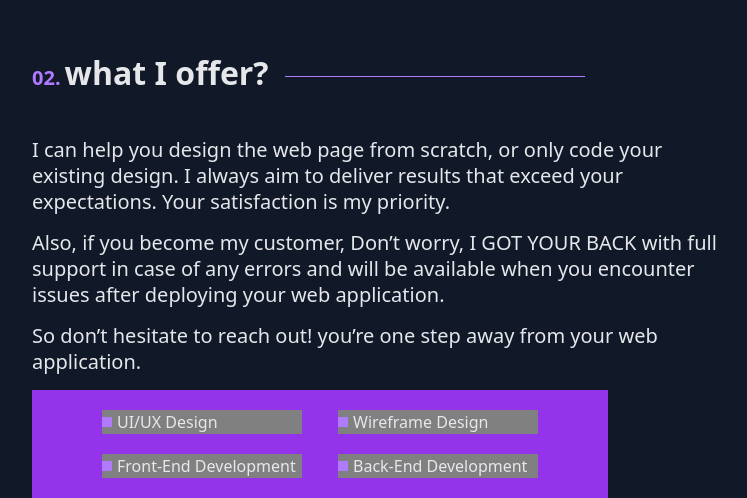
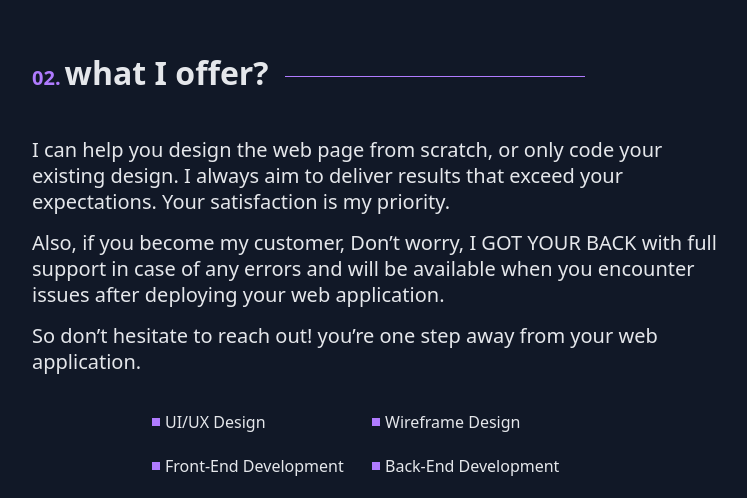
Before and after one commit to xmarya/portfolio.v2, a React (Vite) app: page / in a window 1280 px wide. Shown: the part 2411-2909 px from the top of the page, without its empty margins (32-779 px from the left). Built offline with nearby package versions, Linux system fonts and the light colour scheme.

Commit message:
finished the offers section

```diff
--- a/src/sections/Offer.jsx
+++ b/src/sections/Offer.jsx
@@ -2,18 +2,27 @@ import styled from "styled-components";
 import AnimatedWrapper from "../UI/AnimatedWrapper";
 import { SectionHeading, SectionSubHeading } from "../UI/Headings";
 import { Section } from "../UI/Section";
+import { motion } from "framer-motion";
 
+const services = [
+  { label: "UI/UX Design" },
+  { label: "Wireframe Design" },
+  { label: "Front-end Development" },
+  { label: "Back-end Development" },
+];
 
-const OffersList = styled.ul`
+const OffersList = styled(motion.ul)`
+  width: 50%;
   list-style-position: inside;
   display: flex;
   flex-wrap: wrap;
   gap: 2rem;
-  padding: 2rem 7rem;
+  padding-top: 2rem;
+  padding-left: 12rem;
 `;
 
 const OffersListItems = styled.li`
-/* making each item the same width in order to make the correctley aligned by setting  justify-content: start*/
+  /* making each item the same width in order to make the correctley aligned by setting  justify-content: start*/
   width: 20rem;
   text-align: start;
   font-size: var(--lg-text);
@@ -22,19 +31,16 @@ const OffersListItems = styled.li`
   align-items: center;
   justify-content: start;
 
-  background-color: grey;
-
   &::before {
     content: "";
     position: relative;
     display: block;
     background-color: var(--neon-purple);
-    width: 1rem;
-    height: 1rem;
+    width: 0.8rem;
+    height: 0.8rem;
     margin-right: 0.5rem;
   }
 `;
-
 
 export default function Offer() {
   return (
@@ -63,16 +69,13 @@ export default function Offer() {
         </p>
       </AnimatedWrapper>
 
-      <div className="bg-black w-[50%]">
-        {/* <SectionSubHeading>My Services:</SectionSubHeading> */}
-        <ul className="bg-purple-600 list-inside flex flex-wrap items-start justify-between gap-8 py-8 px-28">
-          <OffersListItems>UI/UX Design</OffersListItems>
-          <OffersListItems>Wireframe Design</OffersListItems>
-          <OffersListItems>front-end Development</OffersListItems>
-          <OffersListItems>Back-end Development</OffersListItems>
-        </ul>
-      </div>
-
+      <OffersList>
+        {services.map((service) => (
+          <AnimatedWrapper key={service.label}>
+            <OffersListItems>{service.label}</OffersListItems>
+          </AnimatedWrapper>
+        ))}
+      </OffersList>
     </Section>
   );
 }
```
